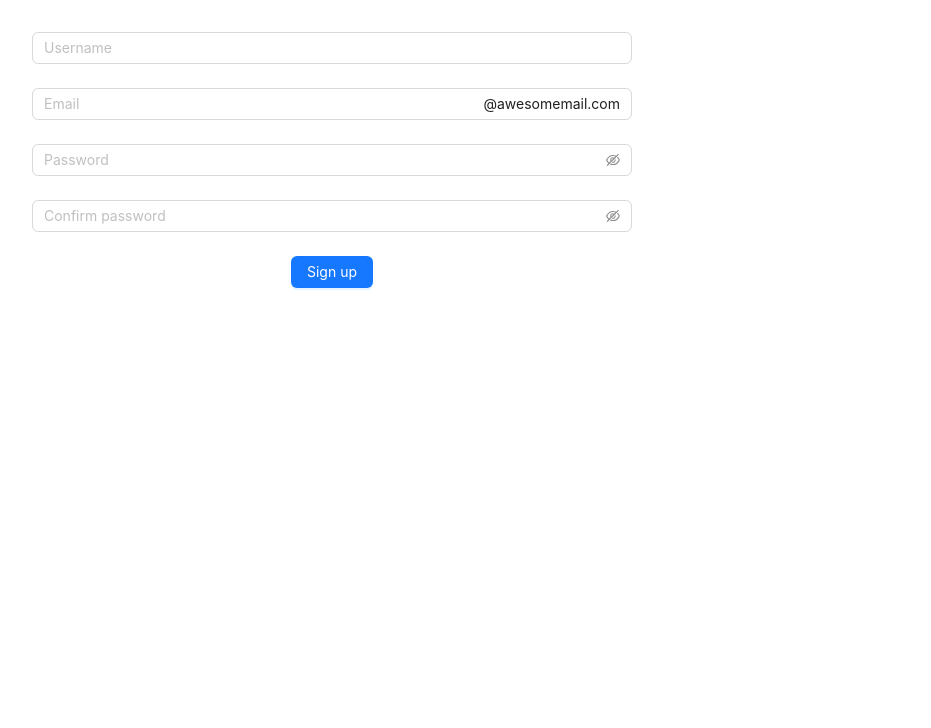
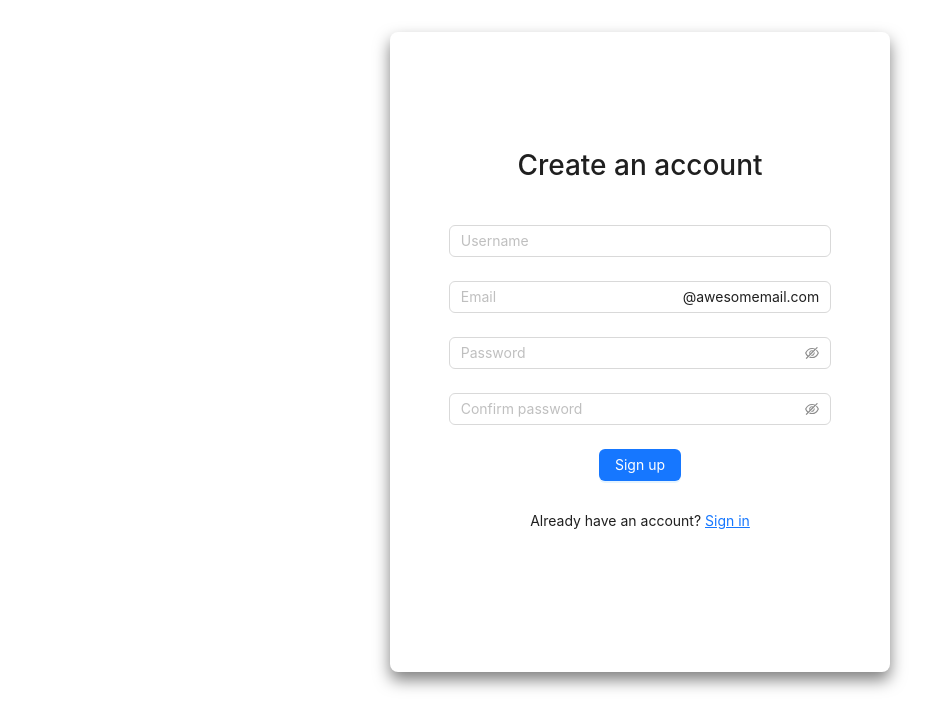
Before and after one commit to zeldacamila/hg0-emailClient-frontend, a React (Vite) app in the folder email-app/: page /signup in a window 1280 px wide. Shown: the top 728 px of the page, without its empty margins (0-931 px from the left). Built offline with nearby package versions, Linux system fonts and the light colour scheme.

Commit message:
Complete layout for signup page, pending backend integration

```diff
--- a/email-app/src/App.tsx
+++ b/email-app/src/App.tsx
@@ -1,14 +1,17 @@
-import { Route, Routes } from 'react-router-dom';
+import { Navigate, Route, Routes } from 'react-router-dom';
 import './App.css';
 import NotFound from './pages/NotFound';
-import SignUp from './pages/SignUp';
+import SignUp from './pages/SignUp/SignUp';
+import LogIn from './pages/LogIn';
 
 function App() {
   return (
     <>
       <div className="App">
         <Routes>
-          <Route path="signup" element={<SignUp />} />
+          <Route path="/" element={<Navigate to="/login" />} />
+          <Route path="/login" element={<LogIn />} />
+          <Route path="/signup" element={<SignUp />} />
           <Route path="*" element={<NotFound />} />
         </Routes>
       </div>
--- /dev/null
+++ b/email-app/src/components/SignUpForm/SignUpForm.css
@@ -0,0 +1,7 @@
+.sign-in-link-container {
+  text-align: center;
+}
+
+.sign-in-link {
+  text-decoration: underline;
+}
--- /dev/null
+++ b/email-app/src/components/SignUpForm/SignUpForm.tsx
@@ -0,0 +1,115 @@
+import { Button, Form, Input } from 'antd';
+import { Link } from 'react-router-dom';
+import './SignUpForm.css';
+
+const SignUpForm: React.FC = () => {
+  const [form] = Form.useForm();
+  const onFinish = (values: any) => {
+    console.log('Received values of form: ', values);
+  };
+
+  return (
+    <>
+      <Form
+        form={form}
+        name="register"
+        onFinish={onFinish}
+        style={{ maxWidth: 600 }}
+      >
+        <Form.Item>
+          <h1>Create an account</h1>
+        </Form.Item>
+        <Form.Item
+          name="username"
+          rules={[
+            {
+              required: true,
+              message: 'Please input your name',
+            },
+          ]}
+        >
+          <Input placeholder="Username" />
+        </Form.Item>
+        <Form.Item
+          name="email"
+          rules={[
+            {
+              required: true,
+              message: 'Please input an AwesomeMail address',
+            },
+          ]}
+        >
+          <Input placeholder="Email" suffix="@awesomemail.com" />
+        </Form.Item>
+        <Form.Item
+          name="password"
+          rules={[
+            {
+              required: true,
+              message: 'Please input your password!',
+            },
+            () => ({
+              validator(_, value) {
+                if (
+                  value &&
+                  /^(?=.*[a-z])(?=.*[A-Z])(?=.*\d)(?=.*[\^$*.\[\]{}()?"!@#%&/\\,><':;|_~`]).{8,}$/.test(
+                    value,
+                  )
+                ) {
+                  return Promise.resolve();
+                }
+                return Promise.reject(
+                  new Error(
+                    'Password must contain a mix of upper and lowercase letters, numbers, and symbols, and be at least 8 characters.',
+                  ),
+                );
+              },
+            }),
+          ]}
+          hasFeedback
+        >
+          <Input.Password placeholder="Password" />
+        </Form.Item>
+
+        <Form.Item
+          name="confirmpassword"
+          dependencies={['password']}
+          hasFeedback
+          rules={[
+            {
+              required: true,
+              message: 'Please confirm your password!',
+            },
+            ({ getFieldValue }) => ({
+              validator(_, value) {
+                if (!value || getFieldValue('password') === value) {
+                  return Promise.resolve();
+                }
+                return Promise.reject(
+                  new Error('The new password that you entered do not match!'),
+                );
+              },
+            }),
+          ]}
+        >
+          <Input.Password placeholder="Confirm password" />
+        </Form.Item>
+        <Form.Item>
+          <Button type="primary" htmlType="submit">
+            Sign up
+          </Button>
+        </Form.Item>
+        <Form.Item>
+          <div className="sign-in-link-container">
+            Already have an account?{' '}
+            <Link to="/login" className="sign-in-link">
+              Sign in
+            </Link>
+          </div>
+        </Form.Item>
+      </Form>
+    </>
+  );
+};
+
+export default SignUpForm;
--- /dev/null
+++ b/email-app/src/pages/LogIn.tsx
@@ -0,0 +1,7 @@
+import React from 'react';
+
+const LogIn: React.FC = () => {
+  return <div>Log In</div>;
+};
+
+export default LogIn;
--- a/email-app/src/pages/SignUp.tsx
+++ /dev/null
@@ -1,101 +0,0 @@
-import { useState } from 'react';
-import { Button, Form, Input } from 'antd';
-
-const SignUp: React.FC = () => {
-  const [form] = Form.useForm();
-  const onFinish = (values: any) => {
-    console.log('Received values of form: ', values);
-  };
-
-  return (
-    <Form
-      form={form}
-      name="register"
-      onFinish={onFinish}
-      style={{ maxWidth: 600 }}
-    >
-      <Form.Item
-        name="username"
-        rules={[
-          {
-            required: true,
-            message: 'Please input your name',
-          },
-        ]}
-      >
-        <Input placeholder="Username" />
-      </Form.Item>
-      <Form.Item
-        name="email"
-        rules={[
-          {
-            required: true,
-            message: 'Please input an AwesomeMail address',
-          },
-        ]}
-      >
-        <Input placeholder="Email" suffix="@awesomemail.com" />
-      </Form.Item>
-      <Form.Item
-        name="password"
-        rules={[
-          {
-            required: true,
-            message: 'Please input your password!',
-          },
-          () => ({
-            validator(_, value) {
-              if (
-                value &&
-                /^(?=.*[a-z])(?=.*[A-Z])(?=.*\d)(?=.*[\^$*.\[\]{}()?"!@#%&/\\,><':;|_~`]).{8,}$/.test(
-                  value,
-                )
-              ) {
-                return Promise.resolve();
-              }
-              return Promise.reject(
-                new Error(
-                  'Password must contain a mix of upper and lowercase letters, numbers, and symbols, and be at least 8 characters.',
-                ),
-              );
-            },
-          }),
-        ]}
-        hasFeedback
-      >
-        <Input.Password placeholder="Password" />
-      </Form.Item>
-
-      <Form.Item
-        name="confirmpassword"
-        dependencies={['password']}
-        hasFeedback
-        rules={[
-          {
-            required: true,
-            message: 'Please confirm your password!',
-          },
-          ({ getFieldValue }) => ({
-            validator(_, value) {
-              if (!value || getFieldValue('password') === value) {
-                return Promise.resolve();
-              }
-              return Promise.reject(
-                new Error('The new password that you entered do not match!'),
-              );
-            },
-          }),
-        ]}
-      >
-        <Input.Password placeholder="Confirm password" />
-      </Form.Item>
-      <Form.Item>
-        <Button type="primary" htmlType="submit">
-          Sign up
-        </Button>
-      </Form.Item>
-    </Form>
-  );
-};
-
-export default SignUp;
--- /dev/null
+++ b/email-app/src/pages/SignUp/SignUp.css
@@ -0,0 +1,13 @@
+.signup-container {
+  display: flex;
+  flex-direction: column;
+  justify-content: center;
+  align-items: center;
+  min-height: 80vh;
+  padding: 20px;
+  width: 100%;
+  max-width: 500px;
+  margin: 0 auto;
+  border-radius: 8px;
+  box-shadow: 0px 8px 16px rgba(0, 0, 0, 0.5);
+}
--- /dev/null
+++ b/email-app/src/pages/SignUp/SignUp.tsx
@@ -0,0 +1,11 @@
+import SignUpForm from '../../components/SignUpForm/SignUpForm';
+import './SignUp.css';
+const SignUp: React.FC = () => {
+  return (
+    <div className="signup-container">
+      <SignUpForm />
+    </div>
+  );
+};
+
+export default SignUp;
```
